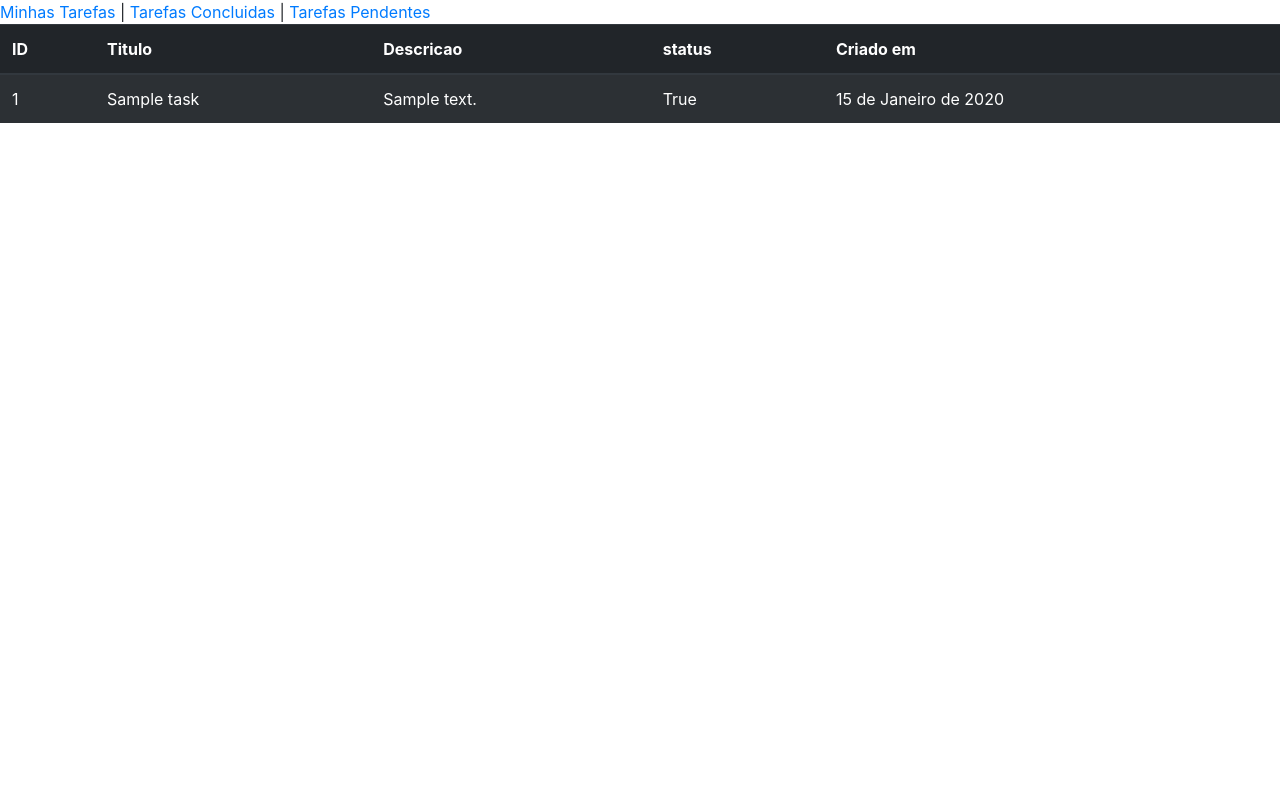
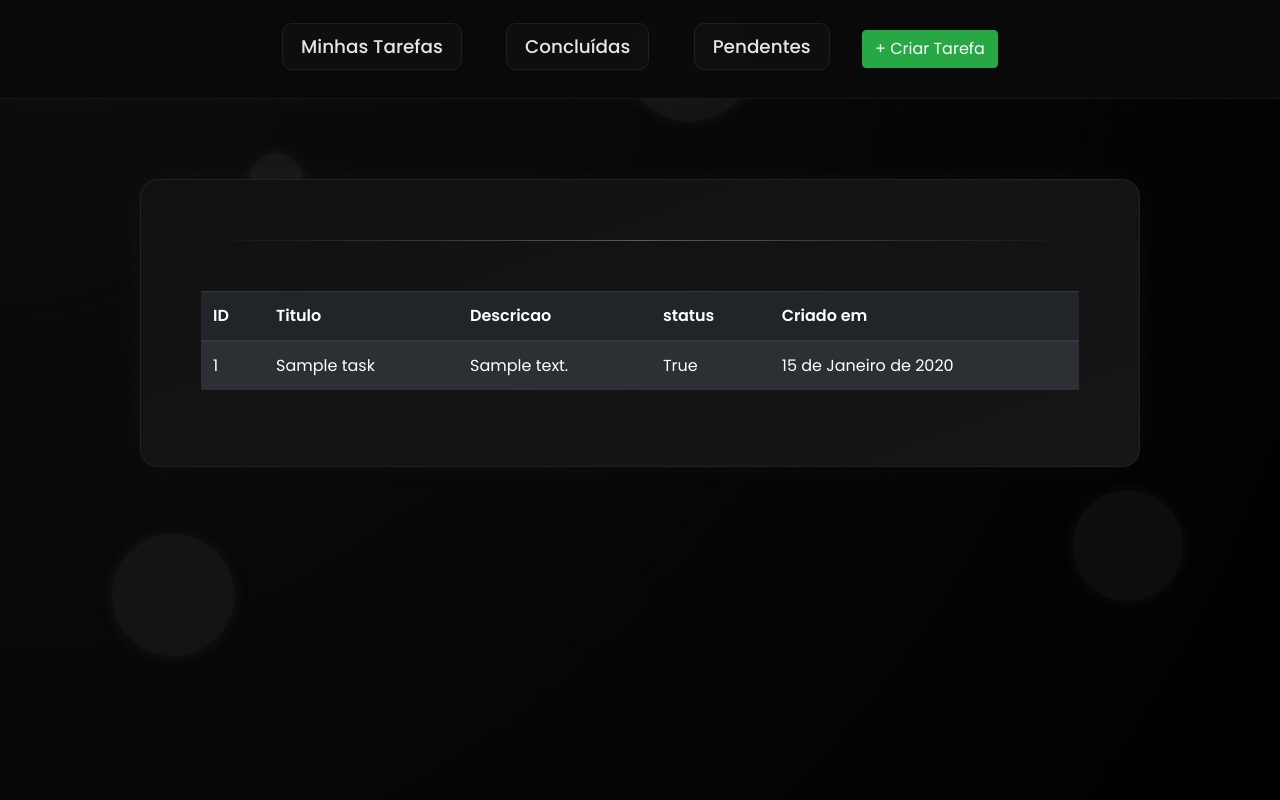
Before and after one commit to higor14/taskflow-django, a Django app: page / in a window 1280 px wide. Run offline with Django 5.2, Linux system fonts and the light colour scheme; tables that the repository leaves empty hold one stand-in row (values such as "Sample post").

Commit message:
criação
criação de tarefas

```diff
--- a/main/urls.py
+++ b/main/urls.py
@@ -5,5 +5,5 @@ urlpatterns = [
     path('', views.task_list, name='task_list'),
     path('concluidas', views.tasks_ok, name='tasks_ok'),
       path('pendentes', views.tasks_nok, name='tasks_nok'),
-
+      path('nova/', views.create_task, name='create_task'),
 ]
--- a/main/views.py
+++ b/main/views.py
@@ -1,5 +1,6 @@
-from django.shortcuts import render
+from django.shortcuts import render, redirect
 from main.models import Task
+from main.forms import TaskForm
 
 
 def task_list(request):
@@ -27,3 +28,17 @@ def tasks_nok(request):
     }
 
     return render(request, 'tasks/tasks_ok.html', context)
+
+
+def create_task(request):
+    if request.method == 'POST':
+        form = TaskForm(request.POST)
+        if form.is_valid():
+            form.save()
+            return redirect('task_list')
+
+    else:
+        form = TaskForm
+
+    context = {'form': form}
+    return render(request, 'tasks/task_form.html', context)
--- a/templates/base.html
+++ b/templates/base.html
@@ -1,25 +1,178 @@
 <!DOCTYPE html>
-<html lang="en">
+<html lang="pt-br">
 <head>
-    <meta charset="UTF-8">
-    <meta name="viewport" content="width=device-width, initial-scale=1.0">
-<link rel="stylesheet" href="https://cdn.jsdelivr.net/npm/bootstrap@4.1.3/dist/css/bootstrap.min.css" integrity="sha384-MCw98/SFnGE8fJT3GXwEOngsV7Zt27NXFoaoApmYm81iuXoPkFOJwJ8ERdknLPMO" crossorigin="anonymous">
-    <title>Document</title>
+    <meta charset="UTF-8" />
+    <meta name="viewport" content="width=device-width, initial-scale=1.0" />
+
+    <!-- BOOTSTRAP -->
+    <link rel="stylesheet" href="https://cdn.jsdelivr.net/npm/bootstrap@4.1.3/dist/css/bootstrap.min.css">
+
+    <!-- GOOGLE FONTS -->
+    <link href="https://fonts.googleapis.com/css2?family=Poppins:wght@300;400;500;600&display=swap" rel="stylesheet">
+
+    <title>Minhas Tarefas</title>
+
+    <style>
+        /* ===================== GLOBAL ===================== */
+        body {
+            font-family: 'Poppins', sans-serif;
+            color: #f2f2f2;
+            background: radial-gradient(circle at top left, #0d0d0d 0%, #000 100%);
+            overflow-x: hidden;
+            min-height: 100vh;
+            margin: 0;
+            position: relative;
+        }
+
+        /* ===== FUNDO ANIMADO (PARTÍCULAS) ===== */
+        .bg-animation {
+            position: fixed;
+            width: 100%;
+            height: 100%;
+            top: 0;
+            left: 0;
+            overflow: hidden;
+            z-index: -1;
+        }
+        .circle {
+            position: absolute;
+            border-radius: 50%;
+            background: rgba(255, 255, 255, 0.12);
+            animation: float 10s linear infinite;
+            box-shadow: 0 0 15px rgba(255,255,255,0.15);
+        }
+        @keyframes float {
+            0% { transform: translateY(0) scale(1); opacity: .6;}
+            50% { transform: translateY(-100px) scale(1.4); opacity: .4;}
+            100% { transform: translateY(0) scale(1); opacity: .6;}
+        }
+        /* Partículas random */
+        .circle:nth-child(1){ width: 90px; height: 90px; left: 10%; top: 80%; animation-duration: 12s;}
+        .circle:nth-child(2){ width: 60px; height: 60px; left: 70%; top: 45%; animation-duration: 15s;}
+        .circle:nth-child(3){ width: 100px; height: 100px; left: 50%; top: 10%; animation-duration: 18s;}
+        .circle:nth-child(4){ width: 40px; height: 40px; left: 20%; top: 30%; animation-duration: 11s;}
+        .circle:nth-child(5){ width: 80px; height: 80px; left: 85%; top: 75%; animation-duration: 14s;}
+
+        /* ===== CABEÇALHO ===== */
+        header {
+            background: rgba(10,10,10,0.95);
+            padding: 30px 0;
+            border-bottom: 1px solid rgba(255,255,255,0.05);
+            box-shadow: 0 5px 30px rgba(255,255,255,0.02);
+            backdrop-filter: blur(6px);
+        }
+
+        nav {
+            text-align: center;
+        }
+
+        nav a {
+            color: #e6e6e6;
+            margin: 0 20px;
+            text-decoration: none;
+            font-weight: 500;
+            font-size: 1.15rem;
+            padding: 10px 18px;
+            border-radius: 10px;
+            border: 1px solid rgba(255,255,255,0.07);
+            background: rgba(255,255,255,0.02);
+            transition: all .4s ease;
+        }
+
+        nav a:hover {
+            color: #fff;
+            background: rgba(255,255,255,0.1);
+            border-color: rgba(255,255,255,0.2);
+            transform: translateY(-3px) scale(1.03);
+            box-shadow: 0 0 15px rgba(255,255,255,0.2);
+        }
+
+        /* ===== CONTEÚDO CENTRAL ===== */
+        main {
+            display: flex;
+            justify-content: center;
+            padding: 80px 20px;
+        }
+
+        .container-bg {
+            width: 100%;
+            max-width: 1000px;
+            background: linear-gradient(160deg, #111, #151515);
+            padding: 60px;
+            border-radius: 18px;
+            box-shadow: 0 0 35px rgba(255,255,255,0.04), inset 0 0 10px rgba(255,255,255,0.02);
+            border: 1px solid rgba(255,255,255,0.06);
+            animation: fadeIn 0.7s ease-in-out;
+        }
+
+        @keyframes fadeIn {
+            from {opacity: 0; transform: translateY(20px);}
+            to {opacity: 1; transform: translateY(0);}
+        }
+
+        .line-top {
+            width: 100%;
+            height: 1px;
+            background: linear-gradient(90deg, transparent, rgba(255,255,255,0.3), transparent);
+            margin-bottom: 50px;
+        }
+
+        /* ===== SCROLLBAR ===== */
+        ::-webkit-scrollbar { width: 10px; }
+        ::-webkit-scrollbar-thumb { background: #444; border-radius: 5px; }
+
+        /* ===== SELEÇÃO ===== */
+        ::selection {
+            background: #fff;
+            color: #000;
+        }
+
+        /* Links com linha animada */
+        a {
+            position: relative;
+        }
+        a::before {
+            content: "";
+            position: absolute;
+            bottom: -2px;
+            left: 0;
+            width: 0;
+            height: 2px;
+            background: rgba(255, 255, 255, 0.7);
+            transition: width 0.3s ease;
+        }
+        a:hover::before {
+            width: 100%;
+        }
+    </style>
 </head>
+
 <body>
+
+    <!-- FUNDO ANIMADO -->
+    <div class="bg-animation">
+        <div class="circle"></div>
+        <div class="circle"></div>
+        <div class="circle"></div>
+        <div class="circle"></div>
+        <div class="circle"></div>
+    </div>
+
     <header>
         <nav>
             <a href="{% url 'task_list' %}">Minhas Tarefas</a>
-            |
-             <a href="{% url 'tasks_ok' %}">Tarefas Concluidas</a>
-            |
-               <a href="{% url 'tasks_nok' %}">Tarefas Pendentes</a>
+            <a href="{% url 'tasks_ok' %}">Concluídas</a>
+            <a href="{% url 'tasks_nok' %}">Pendentes</a>
+            <a href="{% url 'create_task' %}" class="btn btn-success ml-2">+ Criar Tarefa</a>
         </nav>
     </header>
+
     <main>
-        {% block content%}
-
-        {% endblock%}
+        <div class="container-bg">
+            <div class="line-top"></div>
+            {% block content %}
+            {% endblock %}
+        </div>
     </main>
 </body>
 </html>
```
Also changed, not shown: main/forms.py (added, +7 -0 lines), templates/tasks/task_form.html (added, +104 -0 lines).
